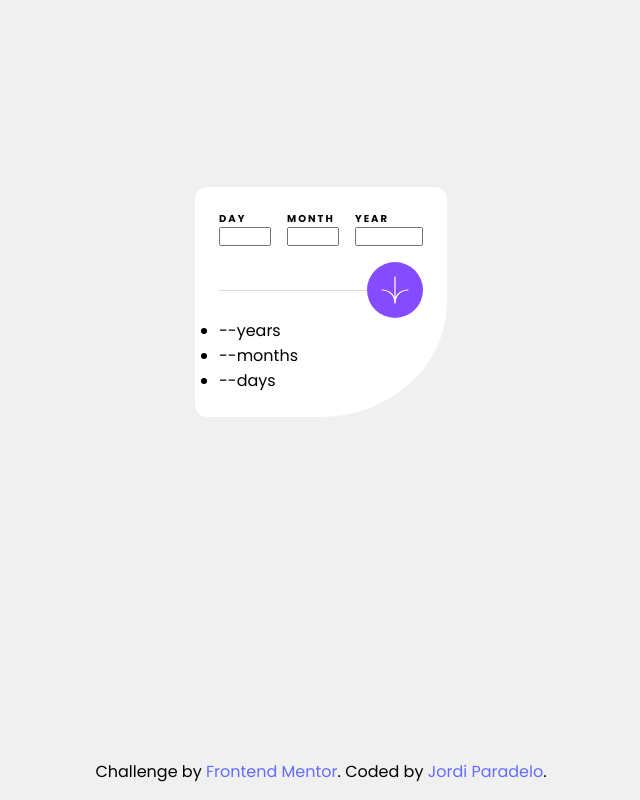
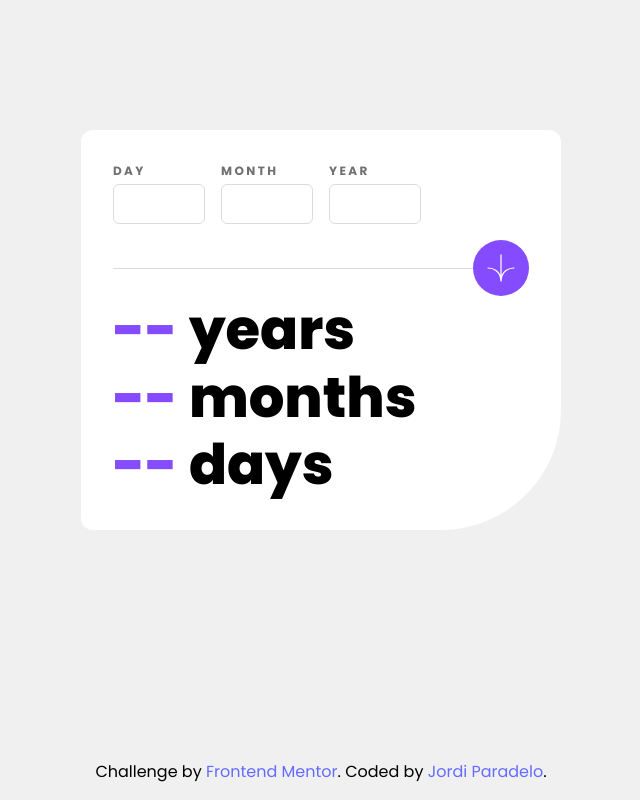
Before and after one commit to jordiparadelo/fronendo-mentor, a React (Vite) app in the folder age-calculator-app/: page / in a window 1280 px wide. Shown: the whole page, without its empty margins (319-959 px from the left). Built offline with nearby package versions, Linux system fonts and the light colour scheme.

Commit message:
Updated styles

```diff
--- a/age-calculator-app/index.html
+++ b/age-calculator-app/index.html
@@ -24,10 +24,17 @@
 			}
 			@font-face {
 				font-family: "Poppins";
-				font-style: normal;
+				font-style: bold;
 				font-weight: 700;
 				font-display: swap;
 				src: local("Poppins-Bold"), url("/src/assets/fonts/Poppins-Bold.ttf") format("truetype");
+			}
+			@font-face {
+				font-family: "Poppins";
+				font-style: bolder;
+				font-weight: 900;
+				font-display: swap;
+				src: local("Poppins-ExtraBold"), url("/src/assets/fonts/Poppins-ExtraBold.ttf") format("truetype");
 			}
 
 			body {
--- a/age-calculator-app/src/App.jsx
+++ b/age-calculator-app/src/App.jsx
@@ -58,7 +58,7 @@ function App() {
 						<input
 							type='number'
 							id='year'
-							min='0'
+							min='100'
 							max={maxYear}
 						/>
 					</div>
--- a/age-calculator-app/src/styles/App.css
+++ b/age-calculator-app/src/styles/App.css
@@ -3,8 +3,9 @@
 	--spacing: calc(var(--spacing-base) * 2);
 	--spacing-lg: calc(var(--spacing-base) * 2.5);
 	--spacing-xl: calc(var(--spacing-base) * 3);
+	--spacing-xxl: calc(var(--spacing-base) * 4);
 
-
+	--color-light-primary: hsl(259, 100%, 85%);
 	--color-primary: hsl(259, 100%, 65%);
 	--color-alert: hsl(0, 100%, 67%);
 	--color-white: hsl(0, 0%, 100%);
@@ -13,17 +14,21 @@
 	--color-smokey-grey: hsl(0, 1%, 44%);
 	--color-off-black: hsl(0, 0%, 8%);
 
+	--corners-sm: 6px;
 	--corners: 12px;
 }
 
 .countdown-calculator {
 	align-self: center;
 	margin-block: auto;
-  padding: var(--spacing-xl);
+	padding: var(--spacing-xxl);
 	background-color: var(--color-white);
 
 	border-radius: var(--corners);
-  border-bottom-right-radius: 50%;
+	border-bottom-right-radius: 120px;
+
+	max-width: 480px;
+	width: 100%;
 }
 
 /* FORM */
@@ -35,20 +40,53 @@
 
 .form_inputs-wrapper {
 	display: flex;
+	flex-direction: column;
 	gap: var(--spacing);
 }
 
+@media screen and (min-width: 375px) {
+	.form_inputs-wrapper {
+		display: grid;
+		gap: var(--spacing);
+		grid-template-columns: repeat(auto-fill, minmax(max(80px, 20%), 1fr));
+	}
+}
 
 .form_group {
 	display: flex;
 	flex-direction: column;
+	flex-grow: 1;
+	gap: 4px;
 }
 
-.form_group label{
-	font-size: 10px;
+.form_group label {
+	font-size: 12px;
 	text-transform: uppercase;
 	letter-spacing: 0.2em;
 	font-weight: bold;
+	color: var(--color-smokey-grey);
+}
+
+.form_group input {
+	--size: 40px;
+	--border-color: var(--color-light-grey);
+
+	min-height: var(--size);
+	padding: unset;
+	border-radius: var(--corners-sm);
+	border: 1px solid var(--border-color);
+
+	padding-inline: var(--spacing-base);
+	font-size: 16px;
+	font-weight: bold;
+}
+
+.form_group input:is(:hover) {
+	--border-color: var(--color-primary);
+}
+.form_group input:is(:focus, :active) {
+	--border-color: var(--color-primary);
+	outline: 4px solid var(--color-light-primary);
 }
 
 .form_submission-wrapper {
@@ -56,7 +94,7 @@
 	place-items: center;
 }
 
- .form_submission-wrapper hr{
+.form_submission-wrapper hr {
 	--size: 1px;
 
 	min-height: var(--size);
@@ -65,11 +103,12 @@
 	flex-grow: 1;
 	border: unset;
 
-	background-color:var(--color-light-grey);
+	background-color: var(--color-light-grey);
 }
 
- .form_submission-wrapper button{
+.form_submission-wrapper button {
 	--size: 56px;
+	--background-color: var(--color-primary);
 
 	display: flex;
 	align-items: center;
@@ -78,15 +117,40 @@
 	width: var(--size);
 	height: var(--size);
 
-	background-color: var(--color-primary);
+	background-color: var(--background-color);
 	border-radius: 999px;
 
 	border: unset;
+	cursor: pointer;
 }
 
- .form_submission-wrapper button .icon{
+.form_submission-wrapper button:is(:hover) {
+	--background-color: var(--color-off-black);
+}
+
+.form_submission-wrapper button .icon {
 	aspect-ratio: 1/1;
 
 	width: 50%;
 	height: 50%;
 }
+
+.year-output {
+	list-style: none;
+	font-size: 13vw;
+	font-weight: 900;
+	font-style: italic;
+	line-height: 120%;
+	white-space: nowrap;
+}
+
+@media screen and (min-width: 376px) {
+	.year-output {
+		font-size: 56px;
+	}
+}
+
+.year-output__value {
+	color: var(--color-primary);
+	margin-inline-end: 0.2em;
+}
```
Lines whose indentation alone changed are shown as unchanged.
